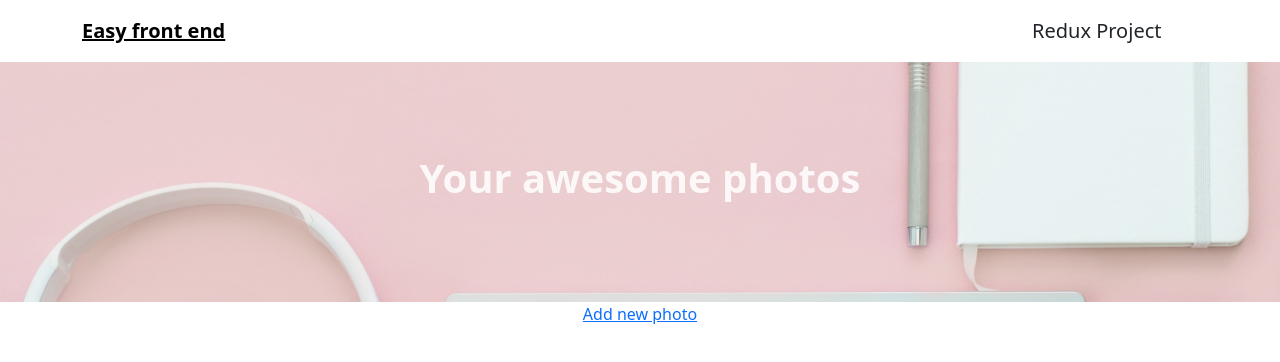
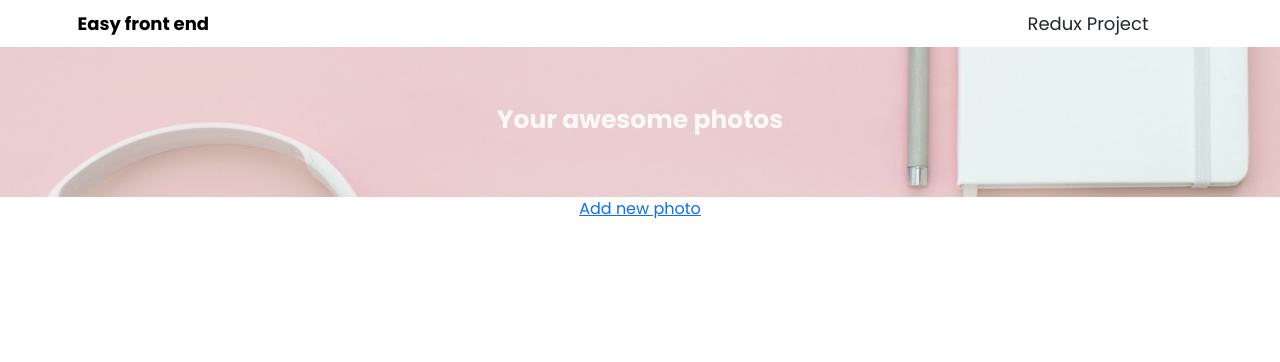
Before and after one commit to tainguyen21/Redux, a React (Create React App) app: page /photos in a window 1280 px wide. Shown: the top 362 px of the page. Built offline with nearby package versions, Linux system fonts and the light colour scheme.

Commit message:
Add jsconfig.json

```diff
--- a/src/components/Header/Header.scss
+++ b/src/components/Header/Header.scss
@@ -1,6 +1,6 @@
 .header {
   padding: 1rem 0;
-  font-size: 1.25rem;
+  font-size: 1.8rem;
 
   &__title {
     font-weight: bold;
@@ -10,9 +10,9 @@
     color: #000;
     transition: all 0.25s ease-in-out 0s;
 
+    text-decoration: none;
     &--active,
     &:hover {
-      text-decoration: none;
       color: var(--primary);
     }
   }
--- a/src/components/PhotoForm/PhotoForm.jsx
+++ b/src/components/PhotoForm/PhotoForm.jsx
@@ -1,8 +1,8 @@
+import { PHOTO_CATEGORY_OPTIONS } from "constants/global";
+import Images from "constants/images";
 import React from "react";
 import Select from "react-select";
 import { Button, Form, FormGroup, Input, Label } from "reactstrap";
-import Images from "../../constants/images";
-import { PHOTO_CATEGORY_OPTIONS } from "../../constants/global";
 
 PhotoForm.propTypes = {};
 
--- a/src/features/Photo/pages/AddEdit/AddEdit.jsx
+++ b/src/features/Photo/pages/AddEdit/AddEdit.jsx
@@ -1,6 +1,6 @@
+import Banner from "components/Banner/Banner";
+import PhotoForm from "components/PhotoForm/PhotoForm";
 import React from "react";
-import Banner from "../../../../components/Banner/Banner";
-import PhotoForm from "../../../../components/PhotoForm/PhotoForm";
 import "./AddEdit.scss";
 
 AddEdit.propTypes = {};
--- a/src/features/Photo/pages/Main/Main.jsx
+++ b/src/features/Photo/pages/Main/Main.jsx
@@ -1,8 +1,8 @@
+import Images from "constants/images";
 import React from "react";
 import { Link } from "react-router-dom";
 import { Container } from "reactstrap";
 import Banner from "../../../../components/Banner/Banner";
-import Images from "../../../../constants/images";
 
 Main.propTypes = {};
 
--- a/src/index.css
+++ b/src/index.css
@@ -1,3 +1,7 @@
+html {
+  font-size: 62.5%;
+}
+
 body {
   margin: 0;
   font-family: "Poppins", -apple-system, BlinkMacSystemFont, "Segoe UI",
@@ -5,7 +9,7 @@ body {
     "Helvetica Neue", sans-serif;
   -webkit-font-smoothing: antialiased;
   -moz-osx-font-smoothing: grayscale;
-  font-size: 62.5%;
+  font-size: 1.6rem;
 }
 
 code {
--- a/src/index.js
+++ b/src/index.js
@@ -1,9 +1,9 @@
 import React from "react";
 import ReactDOM from "react-dom";
+import "bootstrap/dist/css/bootstrap.min.css";
 import "./index.css";
 import App from "./App";
 import reportWebVitals from "./reportWebVitals";
-import "bootstrap/dist/css/bootstrap.min.css";
 
 ReactDOM.render(
   <React.StrictMode>
```
Also changed, not shown: jsconfig.json (added, +8 -0 lines), src/features/Photo/pages/Main/Main.scss (added).
